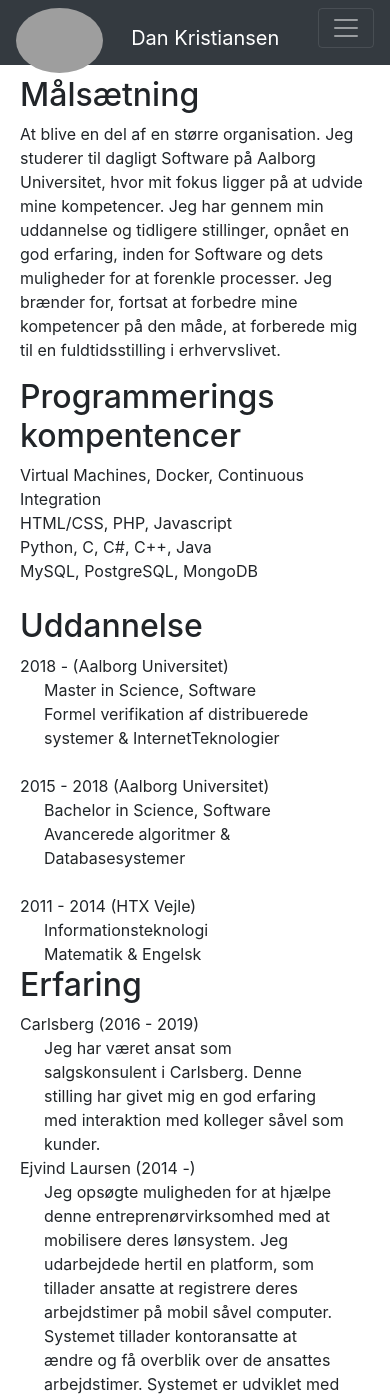
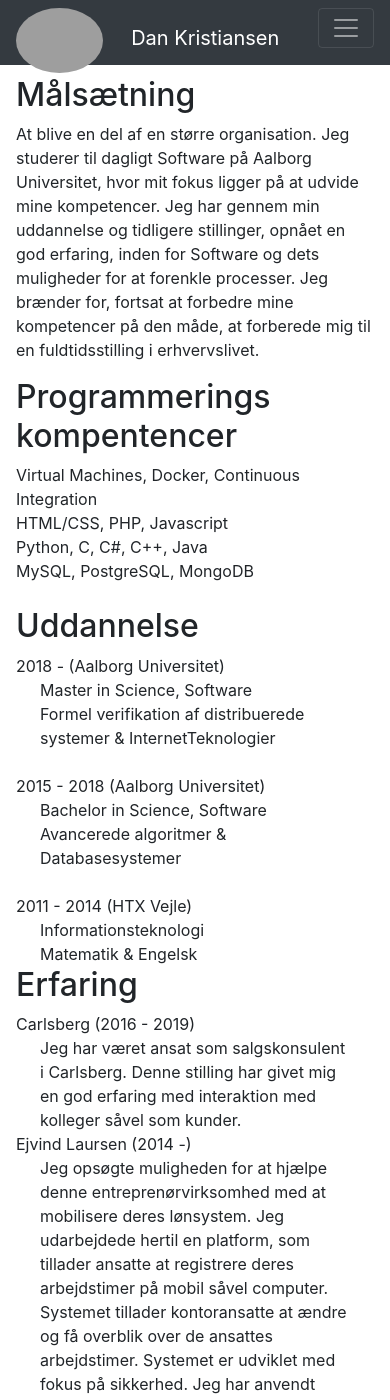
Before and after one commit to zejedank323/zejedank323.github.io, a Jekyll site: the page built from index.html, in a window 390 px wide and 1400 px high. Built offline with Jekyll 4.4.1, drawn with Linux system fonts in a browser that asks for light colours; grey boxes are pictures that could not be loaded.

Commit message:
responsive

```diff
--- a/_layouts/default.html
+++ b/_layouts/default.html
@@ -59,11 +59,6 @@
         padding-top: 60px;
         height: auto;
       }
-
-      .material {
-        padding-left: 20px;
-        padding-right: 20px;
-      }
       #collapseToggle{
         padding-top: 60px;
         text-align: center;
@@ -117,7 +112,7 @@
       </ul>
     </div>
 
-    <div class="material py-3">
+    <div class="material px-3 py-3">
         {{ content }}
     </div>
   </div>
```
